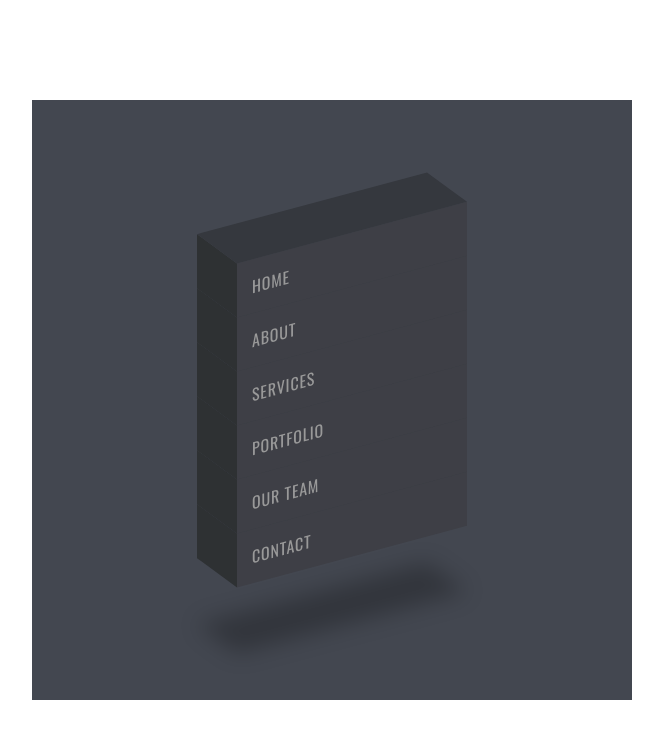
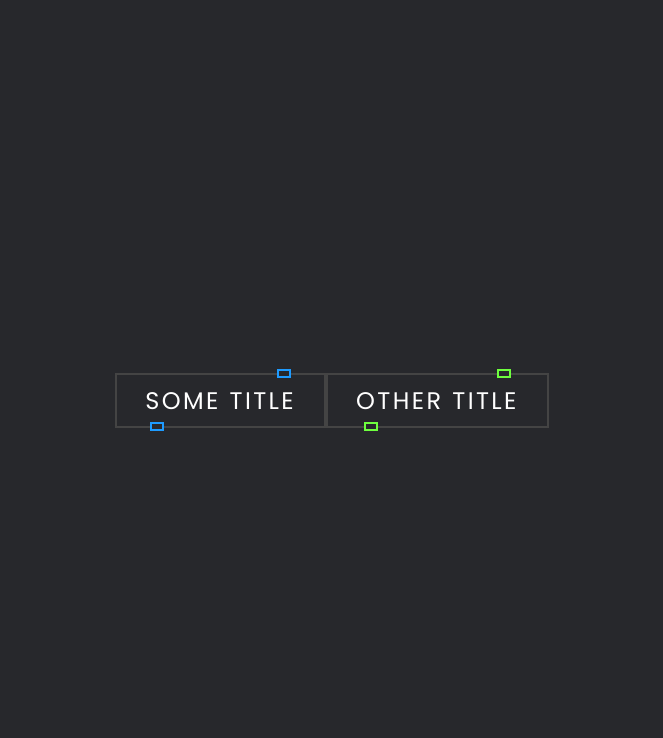
Before and after one commit to dvsherbakov/feature-store, a React (Create React App) app: page / in a window 1280 px wide. Shown: the top 738 px of the page, without its empty margins (308-971 px from the left). Built offline with nearby package versions, Linux system fonts and the light colour scheme.

Commit message:
glowing button

```diff
--- a/public/index.html
+++ b/public/index.html
@@ -7,14 +7,11 @@
     <meta name="theme-color" content="#000000" />
     <meta
       name="description"
-      content="Web site created using create-react-app"
     />
-    <link rel="apple-touch-icon" href="%PUBLIC_URL%/logo192.png" />
-    <!--
-      manifest.json provides metadata used when your web app is installed on a
-      user's mobile device or desktop. See https://developers.google.com/web/fundamentals/web-app-manifest/
-    -->
-    <link rel="manifest" href="%PUBLIC_URL%/manifest.json" />
+
+    <link rel="preconnect" href="https://fonts.googleapis.com">
+    <link rel="preconnect" href="https://fonts.gstatic.com" crossorigin>
+
     <!--
       Notice the use of %PUBLIC_URL% in the tags above.
       It will be replaced with the URL of the `public` folder during the build.
--- a/src/App.css
+++ b/src/App.css
@@ -3,18 +3,8 @@
   min-height: 100vh;
   justify-content: center;
   align-content: center;
-
-}
-
-.App-logo {
-  height: 40vmin;
-  pointer-events: none;
-}
-
-@media (prefers-reduced-motion: no-preference) {
-  .App-logo {
-    animation: App-logo-spin infinite 20s linear;
-  }
+  box-sizing: border-box;
+  background-color: #27282c;
 }
 
 .App-header {
@@ -31,12 +21,3 @@
 .App-link {
   color: #61dafb;
 }
-
-@keyframes App-logo-spin {
-  from {
-    transform: rotate(0deg);
-  }
-  to {
-    transform: rotate(360deg);
-  }
-}
--- a/src/App.tsx
+++ b/src/App.tsx
@@ -1,13 +1,16 @@
 import React from 'react';
 import './App.css';
-import {Menu3D} from "./components";
+
+import {GlowingButton} from "./components";
+
 
 function App() {
-  return (
-    <div className="App">
-     <Menu3D/>
-    </div>
-  );
+    return (
+        <div className="App">
+            <GlowingButton color={'#1e9bff'} title={'Some title'}/>
+            <GlowingButton color={'#6eff3e'} title={'Other title'}/>
+        </div>
+    );
 }
 
 export default App;
--- a/src/components/Button/index.js
+++ /dev/null
@@ -1,3 +0,0 @@
-import Button from './Button'
-
-export {Button}
--- /dev/null
+++ b/src/components/Buttons/GlowingButton/GlowingButton.tsx
@@ -0,0 +1,14 @@
+import React from 'react';
+import styles from './glowingButton.module.scss'
+import {GlowingButtonProps} from "./types";
+
+const GlowingButton = ({title, color}: GlowingButtonProps) => {
+    const colorStyle = (clr: string) => ({"--clr": clr}) as React.CSSProperties;
+    return (
+        <div className={styles['glowingButton']}>
+            <a href={'/'} style={colorStyle(color)}><span>{title}</span><i></i></a>
+        </div>
+    );
+};
+
+export default GlowingButton;
--- /dev/null
+++ b/src/components/Buttons/GlowingButton/glowingButton.module.scss
@@ -0,0 +1,81 @@
+@import url('https://fonts.googleapis.com/css?family=Poppins:200,300,400,500,600,700,800,900&display=swap');
+
+.glowingButton {
+  display: flex;
+  justify-content: center;
+  align-items: center;
+  font-family: 'Poppins', sans-serif;
+
+  a {
+    position: relative;
+    background-color: #444;
+    color: #fff;
+    text-decoration: none;
+    text-transform: uppercase;
+    font-size: 1.5em;
+    letter-spacing: 0.1em;
+    padding: 10px 30px;
+    transition: 0.5s;
+
+    &:hover {
+      letter-spacing: 0.25em;
+      background-color: var(--clr);
+      color: var(--clr);
+      box-shadow: 0 0 35px var(--clr);
+
+      i:before {
+        width: 20px;
+        left: 20%
+      }
+
+      i:after {
+        width: 20px;
+        left: 80%
+      }
+    }
+
+    &:before {
+      content: '';
+      position: absolute;
+      inset: 2px;
+      background-color: #27282c;
+    }
+
+    span {
+      position: relative;
+      z-index: 1;
+    }
+
+    i {
+      position: absolute;
+      inset: 0;
+      display: block;
+
+      &:before {
+        content: '';
+        position: absolute;
+        width: 10px;
+        height: 5px;
+        top: -3.5px;
+        left: 80%;
+        border: 2px solid var(--clr);
+        background-color: #27282c;
+        transform: translateX(-50%);
+        transition: 0.5s;
+      }
+
+      &:after {
+        content: '';
+        position: absolute;
+        width: 10px;
+        height: 5px;
+        bottom: -3.5px;
+        left: 20%;
+        border: 2px solid var(--clr);
+        background-color: #27282c;
+        transform: translateX(-50%);
+        transition: 0.5s;
+      }
+    }
+  }
+}
--- /dev/null
+++ b/src/components/Buttons/GlowingButton/types.ts
@@ -0,0 +1,4 @@
+export type GlowingButtonProps = {
+    title: string | JSX.Element
+    color: string
+}
--- a/src/components/Button/Button.jsx
+++ b/src/components/Buttons/SlideButton/SlideButton.jsx
@@ -1,7 +1,7 @@
 import React from 'react'
-import styles from './button.module.scss'
+import styles from './slideButton.module.scss'
 
- const Button = ({title}) => {
+ const SlideButton = ({title}) => {
     return (<div className={styles['button']}>
         <a href={"/"}  onClick={()=>{}}>
             <span>{title}</span>
@@ -9,4 +9,4 @@ import styles from './button.module.scss'
     </div>)
 }
 
-export default Button
+export default SlideButton
--- a/src/components/Button/button.module.scss
+++ b/src/components/Buttons/SlideButton/slideButton.module.scss
@@ -1,5 +1,3 @@
-@import url('https://fonts.googleapis.com/css?family=Poppins:200,300,400,500,600,700,800,900&display=swap');
-
 .button {
   font-family: "Poppins", Arial, Helvetica, sans-serif;
   display: flex;
--- /dev/null
+++ b/src/components/Buttons/index.js
@@ -0,0 +1,4 @@
+import SlideButton from './SlideButton/SlideButton'
+import GlowingButton from "./GlowingButton/GlowingButton"
+
+export {SlideButton, GlowingButton}
--- a/src/components/index.ts
+++ b/src/components/index.ts
@@ -1,5 +1,5 @@
-import Button from './Button/Button'
+import {SlideButton, GlowingButton} from './Buttons'
 import Loader from './Loader/Loader'
 import Menu3D from "./Menu3D/Menu3D";
 
-export {Button, Loader, Menu3D}
+export {SlideButton, GlowingButton, Loader, Menu3D}
```
